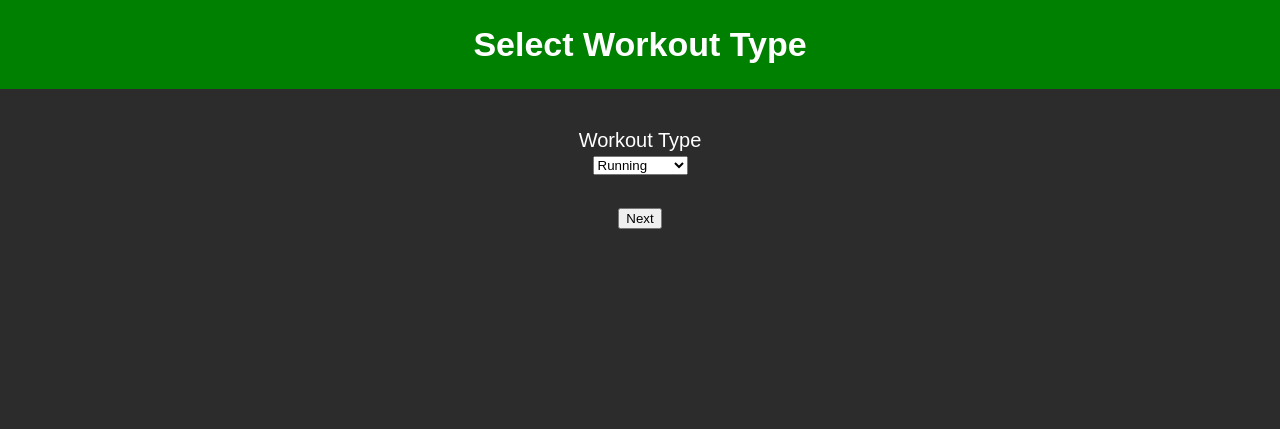
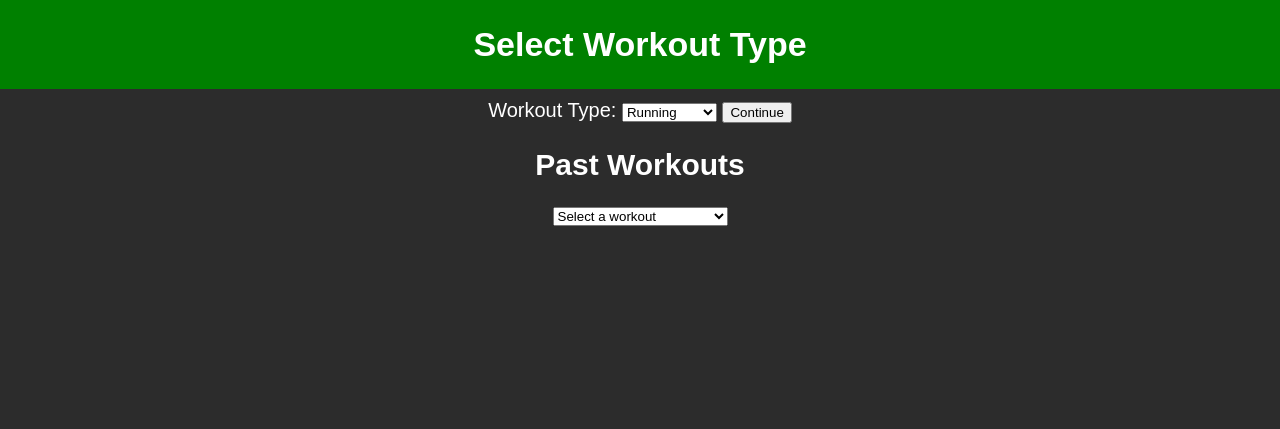
Before and after one commit to DrDimonic/fitness_tracking_app, a Flask app: page /log_workout in a window 1280 px wide. Shown: the top 429 px of the page. Run offline with Flask 3, Linux system fonts and the light colour scheme; a user stored in the database is signed in.

Commit message:
Add delete workout functionality

```diff
--- a/app/routes.py
+++ b/app/routes.py
@@ -23,12 +23,47 @@
 @login_required
 def log_workout():
     select_form = SelectWorkoutTypeForm()
+    user_workouts = Workout.select().where(Workout.user == current_user.id)
+
+    # Serialize workouts for display
+    all_workouts = [
+        {
+            'id': workout.id,
+            'type': workout.workout_type,
+            'date': workout.date.strftime('%Y-%m-%d'),
+            'details': (
+                f"Distance: {workout.duration} miles, Time: {workout.duration} minutes"
+                if workout.workout_type == "run"
+                else f"Exercise: {workout.exercise}, Weight: {workout.weight} lbs, Sets: {workout.sets}, Reps: {workout.reps}"
+            )
+        }
+        for workout in user_workouts
+    ]
+
     if select_form.validate_on_submit():
         if select_form.workout_type.data == 'run':
             return redirect(url_for('main.log_run'))
         elif select_form.workout_type.data == 'weightlifting':
             return redirect(url_for('main.log_weightlifting'))
-    return render_template('select_workout_type.html', form=select_form)
+
+    return render_template(
+        'select_workout_type.html',
+        form=select_form,
+        all_workouts=all_workouts
+    )
+
+# Route for deleting workouts
+@main.route('/delete_workout/<int:workout_id>', methods=['POST'])
+@login_required
+def delete_workout(workout_id):
+    workout = Workout.get_or_none(Workout.id == workout_id, Workout.user == current_user.id)
+    if workout:
+        workout.delete_instance()
+        flash('Workout deleted successfully.', 'success')
+    else:
+        flash('Workout not found or unauthorized.', 'danger')
+    return redirect(url_for('main.log_workout'))
+
 
 # Route for logging a run
 @main.route('/log_workout/run', methods=['GET', 'POST'])
--- a/app/templates/select_workout_type.html
+++ b/app/templates/select_workout_type.html
@@ -58,17 +58,70 @@
         .link:hover {
             text-decoration: underline;
         }
+        #workout-details {
+            margin-top: 20px;
+            background-color: #1a1a1a;
+            padding: 10px;
+            border-radius: 8px;
+            display: none;
+        }
     </style>
 </head>
 <body>
     <header>Select Workout Type</header>
     <form method="POST">
         {{ form.hidden_tag() }}
-        <p>{{ form.workout_type.label }}<br>{{ form.workout_type() }}</p>
-        <p><button class="btn">{{ form.submit() }}</button></p>
+        <label for="workout_type">Workout Type:</label>
+        {{ form.workout_type }}
+        <button type="submit">Continue</button>
     </form>
+
+    <!-- Dropdown for all past workouts -->
+    <h2>Past Workouts</h2>
+    <select id="workout-dropdown" onchange="showWorkoutDetails()">
+        <option value="">Select a workout</option>
+        {% for workout in all_workouts %}
+            <option value="{{ workout.id }}" data-type="{{ workout.type }}" data-details="{{ workout.details }}">
+                {{ workout.date }} - {{ workout.type.capitalize() }}
+            </option>
+        {% endfor %}
+    </select>
+
+    <!-- Workout Details -->
+    <div id="workout-details">
+        <h3>Workout Details</h3>
+        <p id="workout-info"></p>
+        <form id="delete-workout-form" method="POST">
+            <button type="submit" class="btn">Delete Workout</button>
+        </form>
+    </div>
+
     <footer>
         <a href="{{ url_for('main.index') }}" class="link">Back to Home</a>
     </footer>
+
+    <script>
+        const workoutDropdown = document.getElementById('workout-dropdown');
+        const workoutDetailsDiv = document.getElementById('workout-details');
+        const workoutInfo = document.getElementById('workout-info');
+        const deleteWorkoutForm = document.getElementById('delete-workout-form');
+
+        function showWorkoutDetails() {
+            const selectedOption = workoutDropdown.options[workoutDropdown.selectedIndex];
+            if (!selectedOption.value) {
+                workoutDetailsDiv.style.display = 'none';
+                workoutInfo.textContent = '';
+                deleteWorkoutForm.action = '';
+                return;
+            }
+
+            const details = selectedOption.getAttribute('data-details');
+            const workoutId = selectedOption.value;
+
+            workoutDetailsDiv.style.display = 'block';
+            workoutInfo.textContent = details;
+            deleteWorkoutForm.action = `/delete_workout/${workoutId}`;
+        }
+    </script>
 </body>
 </html>
```
Also changed, not shown: app/databases/fitness_app.db.
